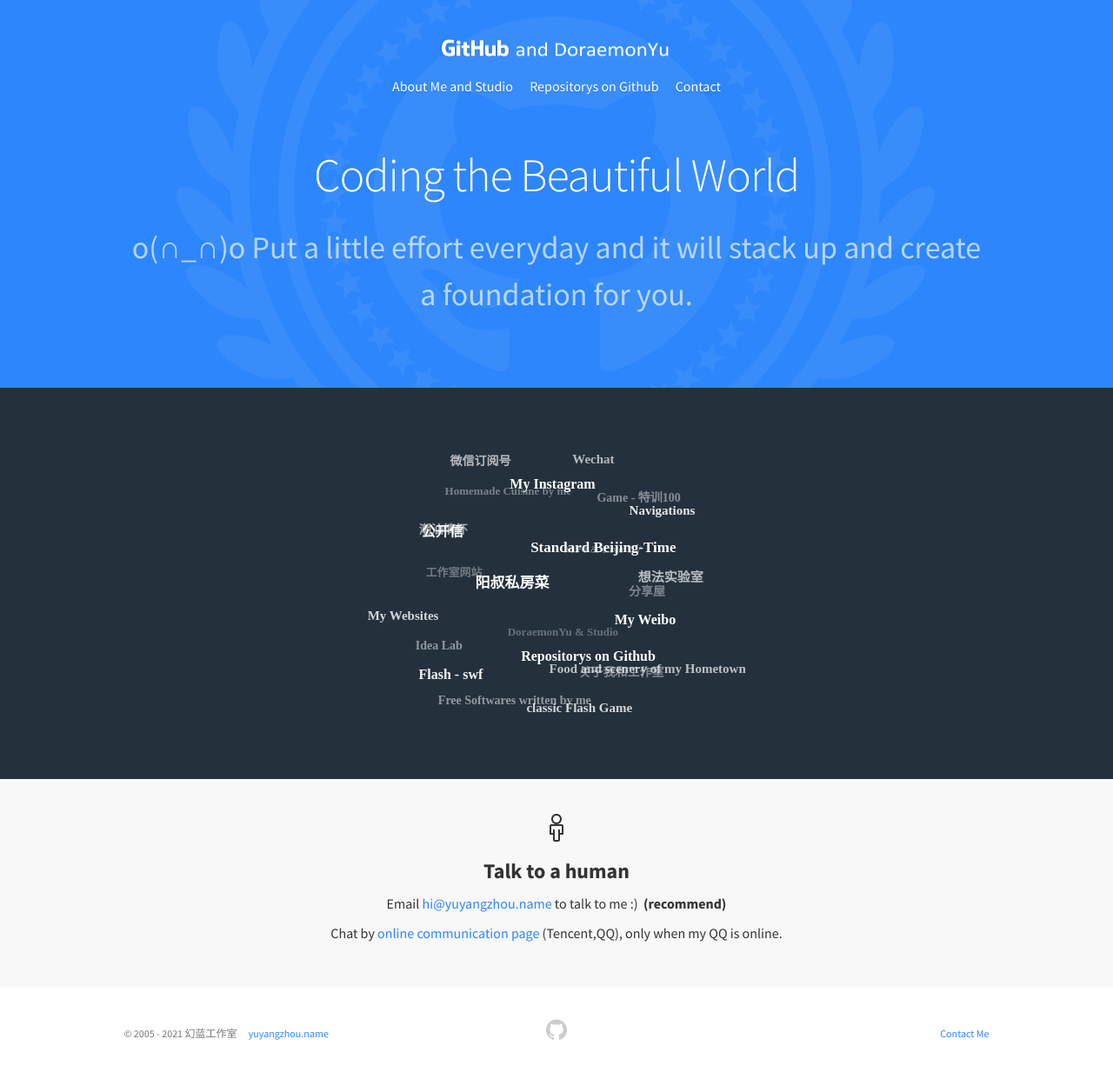
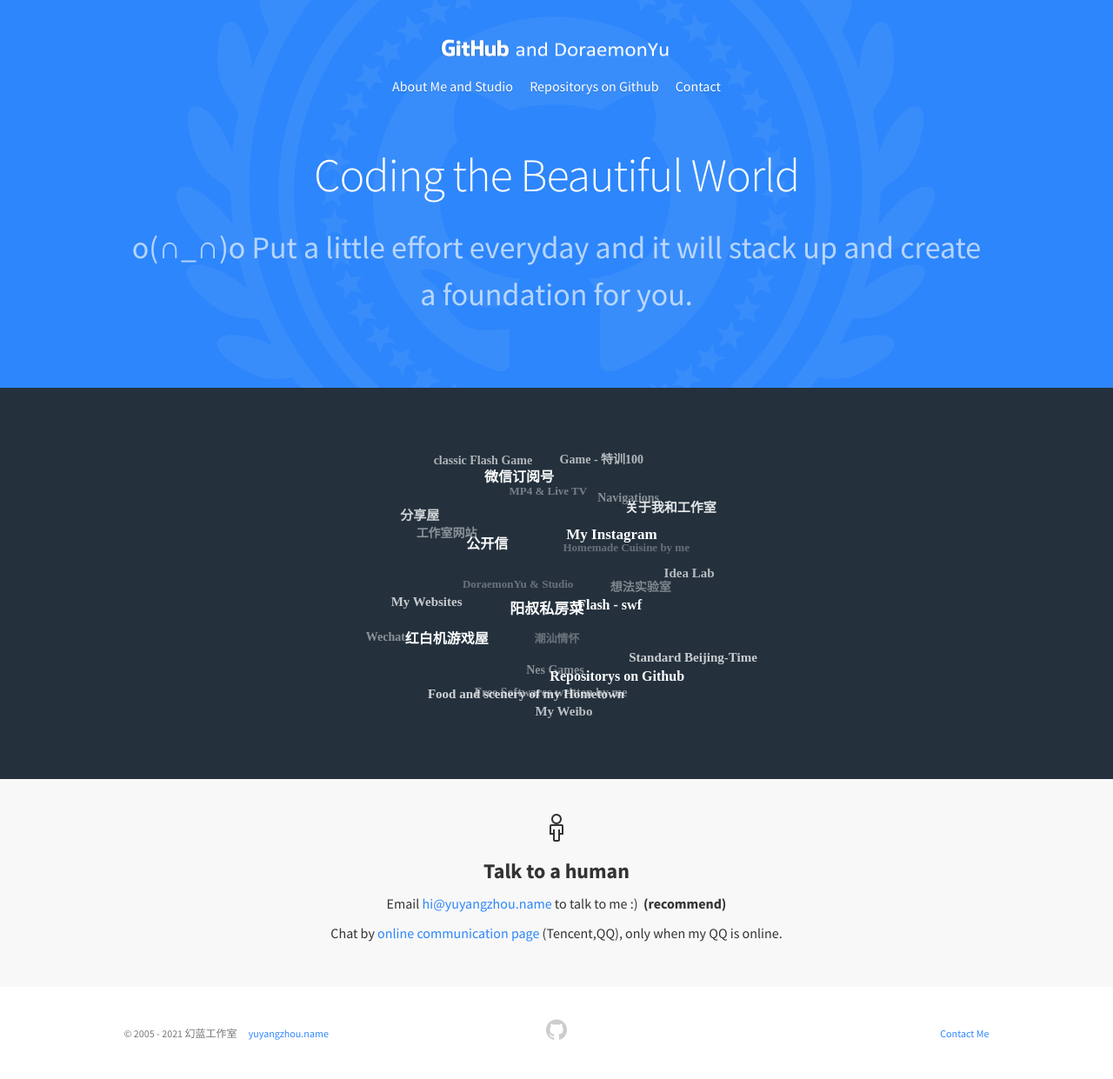
Before and after one commit to DoraemonYu/DoraemonYu.github.io, a Jekyll site: the page built from index.html, in a window 1280 px wide. Shown: the whole page at 87% size. Built offline with Jekyll 4.4.1, drawn with Linux system fonts in a browser that asks for light colours; comment, search, counter and statistics services are not loaded.

Commit message:
update links

```diff
--- a/index.html
+++ b/index.html
@@ -21,6 +21,7 @@
 		<a target="_blank" href="http://soft.yuyangzhou.name/mysoft011.htm">Game - 特训100</a>
 		<a target="_blank" href="http://idea-lab.yuyangzhou.name/">想法实验室</a>
 		<a target="_blank" href="http://food.yuyangzhou.name/">阳叔私房菜</a>
+		<a target="_blank" href="https://nes.game.yuyangzhou.name/">Nes Games</a>
 
 		<a target="_blank" href="http://chaoshan.yuyangzhou.name">Food and scenery of my Hometown</a>
 		<a target="_blank" href="http://dongman.yuyangzhou.name/flash.htm">Flash - swf</a>
@@ -34,6 +35,7 @@
 		<a target="_blank" href="http://me.yuyangzhou.name">关于我和工作室</a>
 		<a target="_blank" href="http://wechat.doraemon-yu.site">Wechat</a>
 		<a target="_blank" href="http://idea-lab.yuyangzhou.name/">Idea Lab</a>
+		<a target="_blank" href="https://nes.game.yuyangzhou.name/">红白机游戏屋</a>
 		<a target="_blank" href="http://nav.yuyangzhou.name">Navigations</a>
 
     </div>
```
Lines whose indentation alone changed are shown as unchanged.
